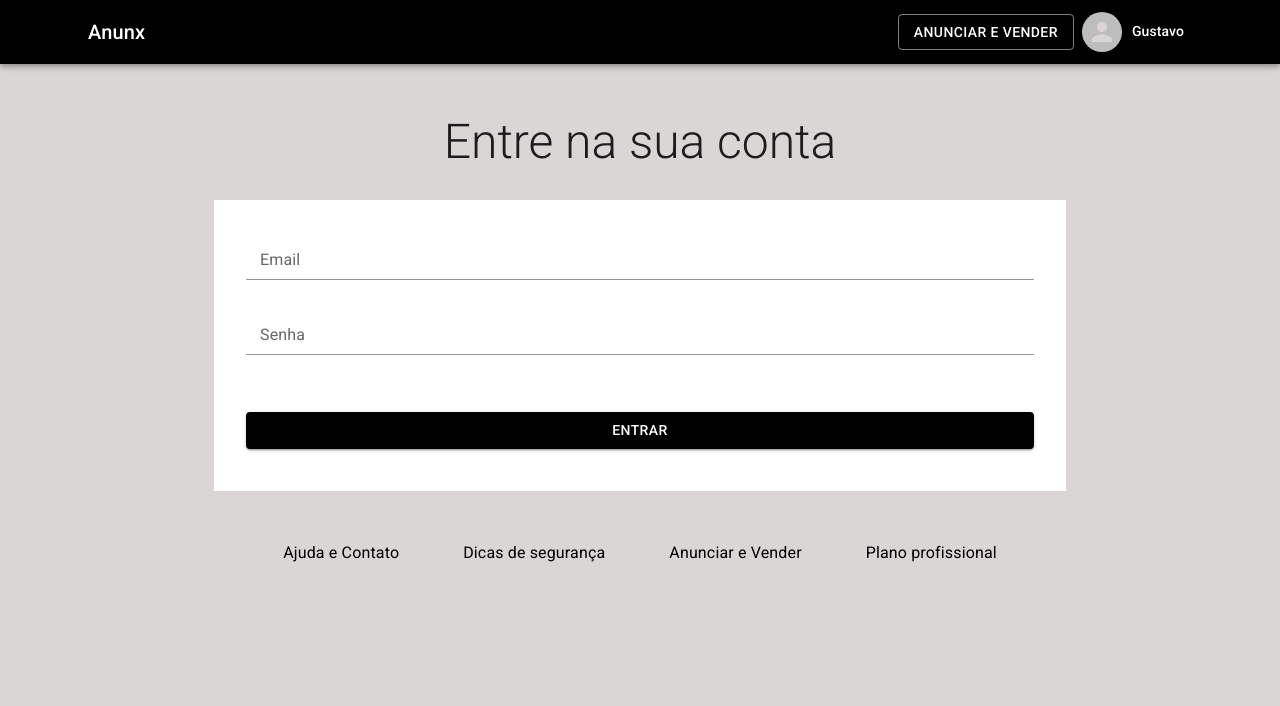
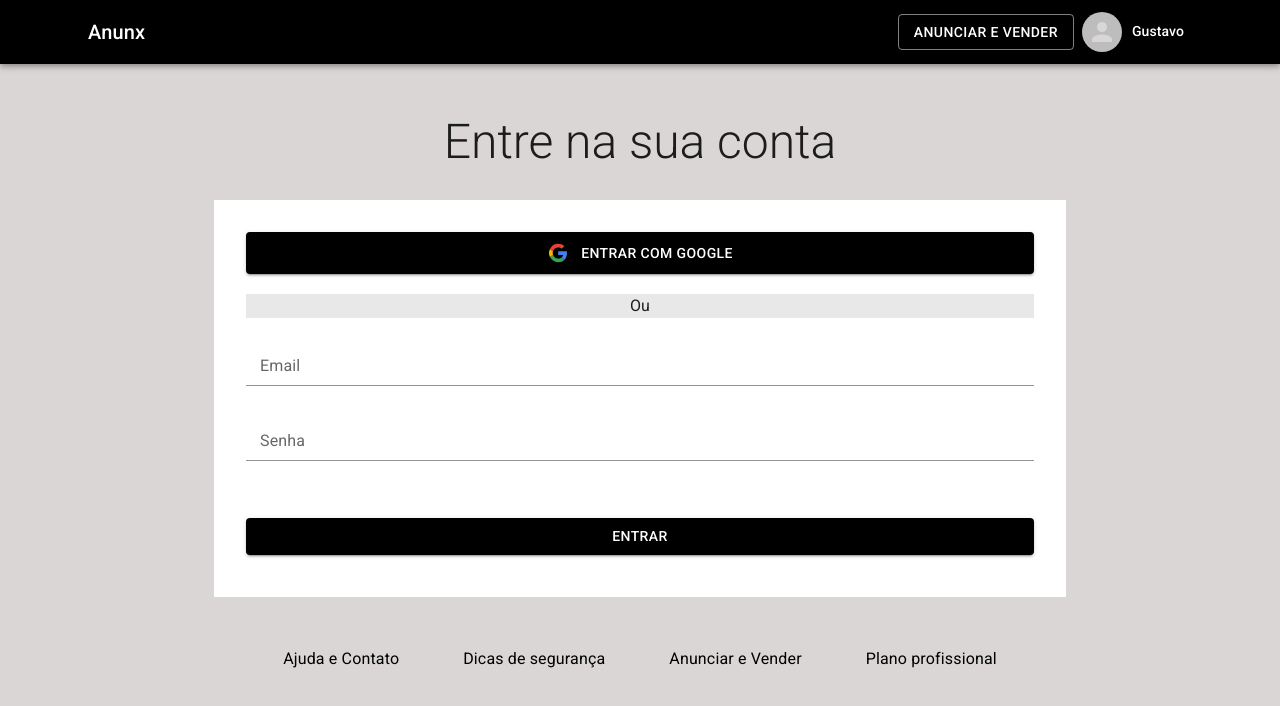
Before and after one commit to Guuzta/anunx, a Next.js app: page /auth/signin in a window 1280 px wide. Shown: the top 706 px of the page. Built offline with nearby package versions, Linux system fonts and the light colour scheme; no server answers.

Commit message:
adicionando login com o google

```diff
--- a/src/app/auth/signin/page.js
+++ b/src/app/auth/signin/page.js
@@ -1,10 +1,10 @@
 'use client'
-
-import { useState } from "react"
 
 import { Formik } from "formik"
 
+import { useState } from "react"
 import { useRouter } from "next/navigation"
+import Image from "next/image"
 
 import {
     Alert,
@@ -20,9 +20,7 @@ import {
 } from "@mui/material"
 
 import theme from '../../../theme/theme'
-
 import { initialValues, validationSchema } from './formValues'
-
 import useToasty from '../../../contexts/Toasty'
 import { signIn, useSession } from "next-auth/react"
 
@@ -33,6 +31,8 @@ const Signin = () => {
     const { setToasty } = useToasty()
 
     const session = useSession()
+
+    console.log(session)
 
     const [error, setError] = useState("")
 
@@ -50,6 +50,12 @@ const Signin = () => {
         }
 
         router.replace('/user/publish')
+    }
+
+    const handleGoogleLogin = () => {
+        signIn('google', {
+            callbackUrl: 'http://localhost:3000/user/publish'
+        })
     }
 
     return (
@@ -91,6 +97,38 @@ const Signin = () => {
                                             &&
                                             <Alert sx={{ padding: 0, marginBottom: '10px' }} severity="error">{error}</Alert>
                                         }
+
+                                        <Box>
+                                            <Button
+                                                onClick={handleGoogleLogin}
+                                                variant="contained"
+                                                fullWidth
+                                                startIcon={
+                                                    <Image
+                                                        src='/images/logo_google.svg'
+                                                        alt='Google Icon'
+                                                        width={30}
+                                                        height={30}
+                                                    />
+                                                }
+                                            >
+                                                Entrar com google
+                                            </Button>
+                                        </Box>
+
+                                        <Box
+                                            sx={{
+                                                display: 'flex',
+                                                justifyContent: 'center',
+                                                alignItems: 'center',
+                                                backgroundColor: '#e8e8e8',
+                                                width: '100%',
+                                                height: 1,
+                                                marginY: '20px'
+                                            }}
+                                        >
+                                            <span>Ou</span>
+                                        </Box>
 
                                         <FormControl fullWidth error={errors.email && touched.email}>
                                             <InputLabel>Email</InputLabel>
```
Also changed, not shown: src/app/api/auth/[...nextauth]/route.js (+8 -2 lines), public/images/logo_google.svg (added).
